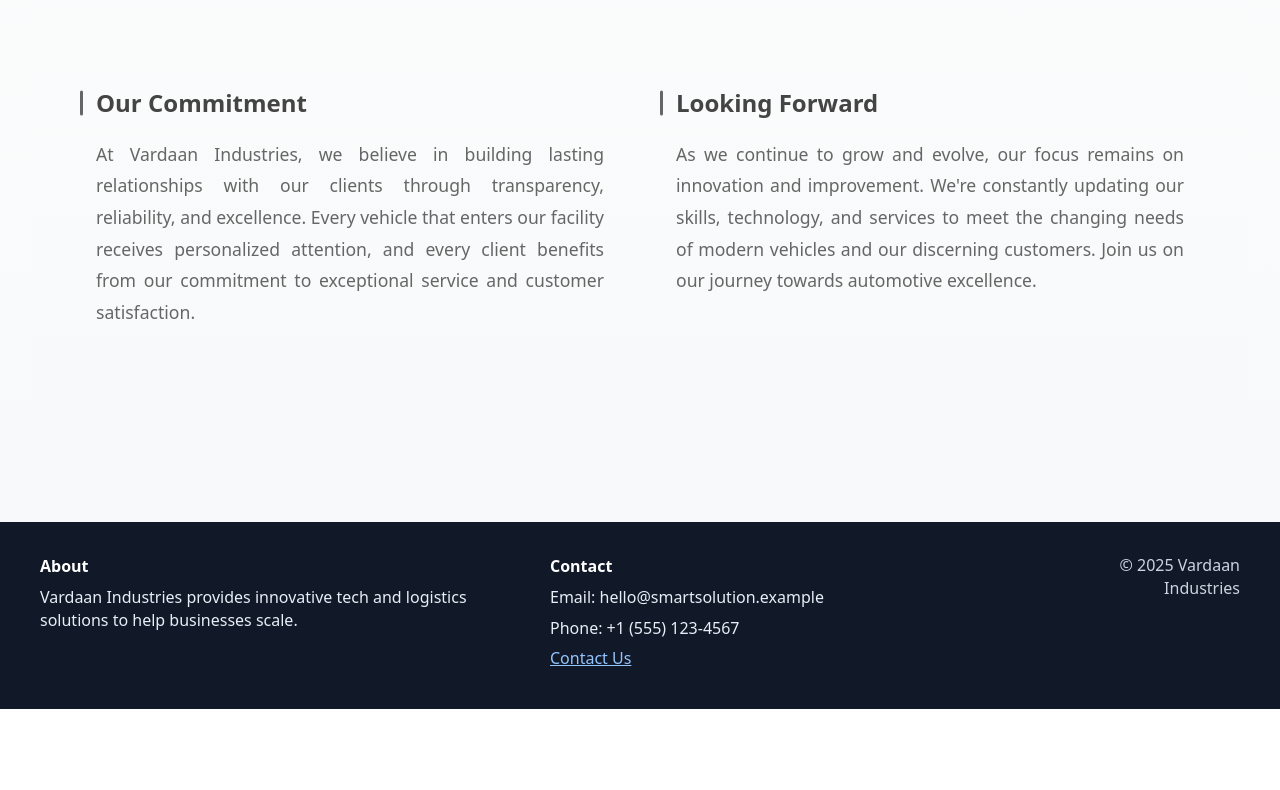
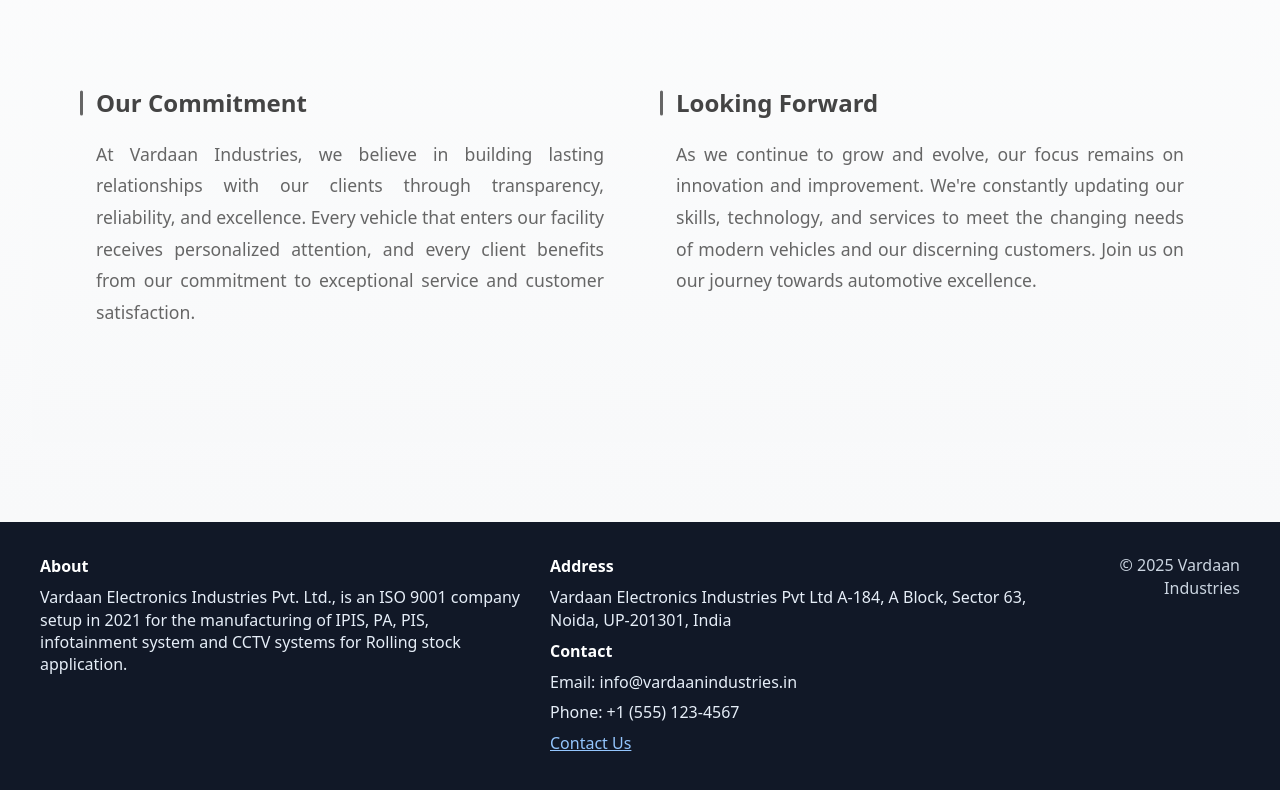
Before and after one commit to shivamt107/vardhman, a React (Vite) app: page / in a window 1280 px wide. Shown: the part 4211-5001 px from the top of the page. Before the commit the page ends 4920 px from the top, so only its background shows below. Built offline with nearby package versions, Linux system fonts and the light colour scheme.

Commit message:
added products

```diff
--- a/src/components/Footer.jsx
+++ b/src/components/Footer.jsx
@@ -7,12 +7,18 @@ const Footer = ({ onContactClick }) => {
       <div className="footer-inner">
         <div className="footer-about">
           <h4>About</h4>
-          <p>Vardaan Industries provides innovative tech and logistics solutions to help businesses scale.</p>
+          <p>Vardaan Electronics Industries Pvt. Ltd., is an ISO 9001 company setup in 2021 for the manufacturing of IPIS, PA, PIS, infotainment system and CCTV systems for Rolling stock application.
+
+</p>
         </div>
 
         <div className="footer-contact">
+                  <h4>Address</h4>
+         <p>Vardaan Electronics Industries Pvt Ltd
+            A-184, A Block, Sector 63,
+            Noida, UP-201301, India</p>
           <h4>Contact</h4>
-          <p>Email: hello@smartsolution.example</p>
+          <p>Email: info@vardaanindustries.in</p>
           <p>Phone: +1 (555) 123-4567</p>
           <p>
             <button className="footer-contact-link" onClick={onContactClick}>
```
